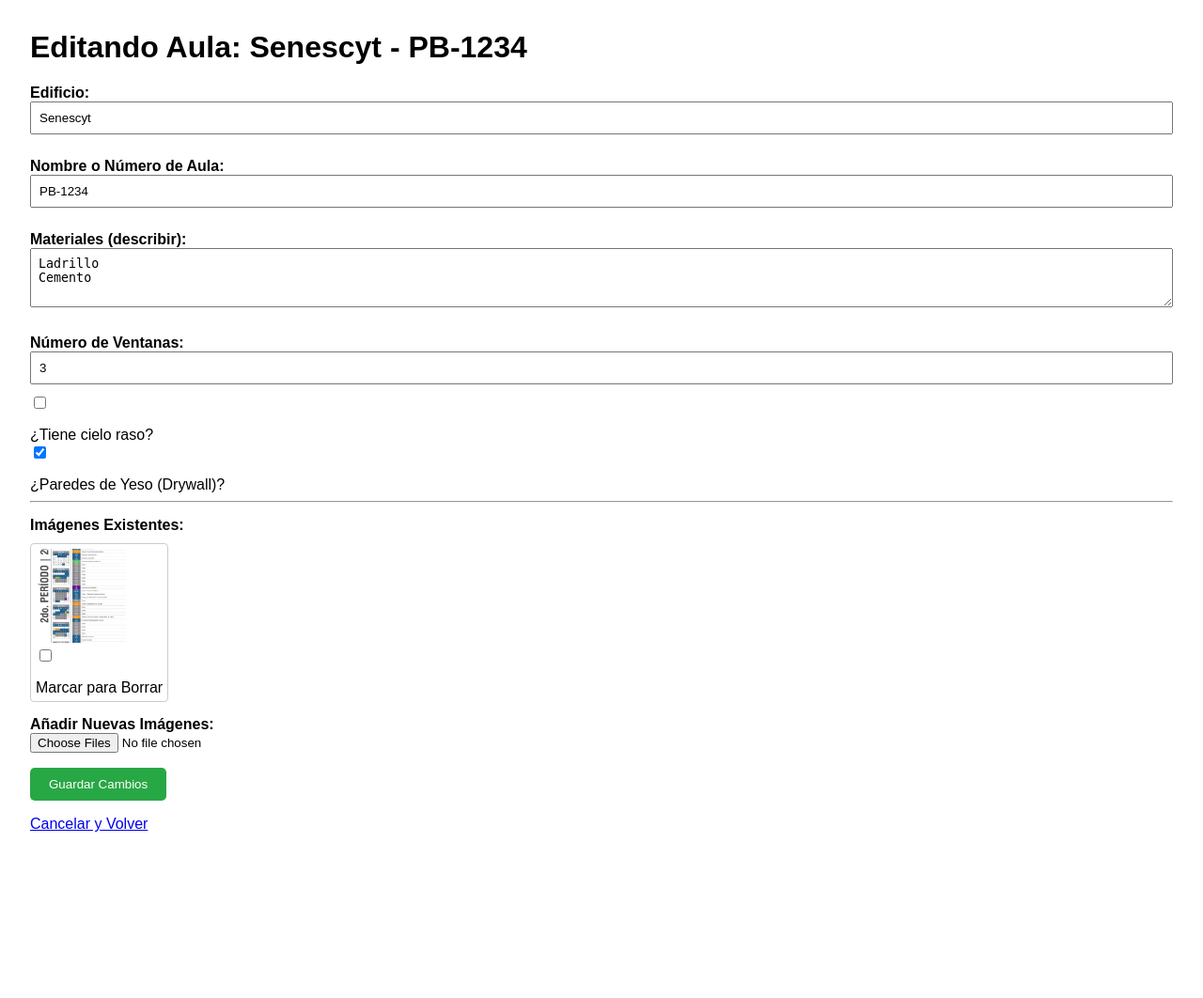
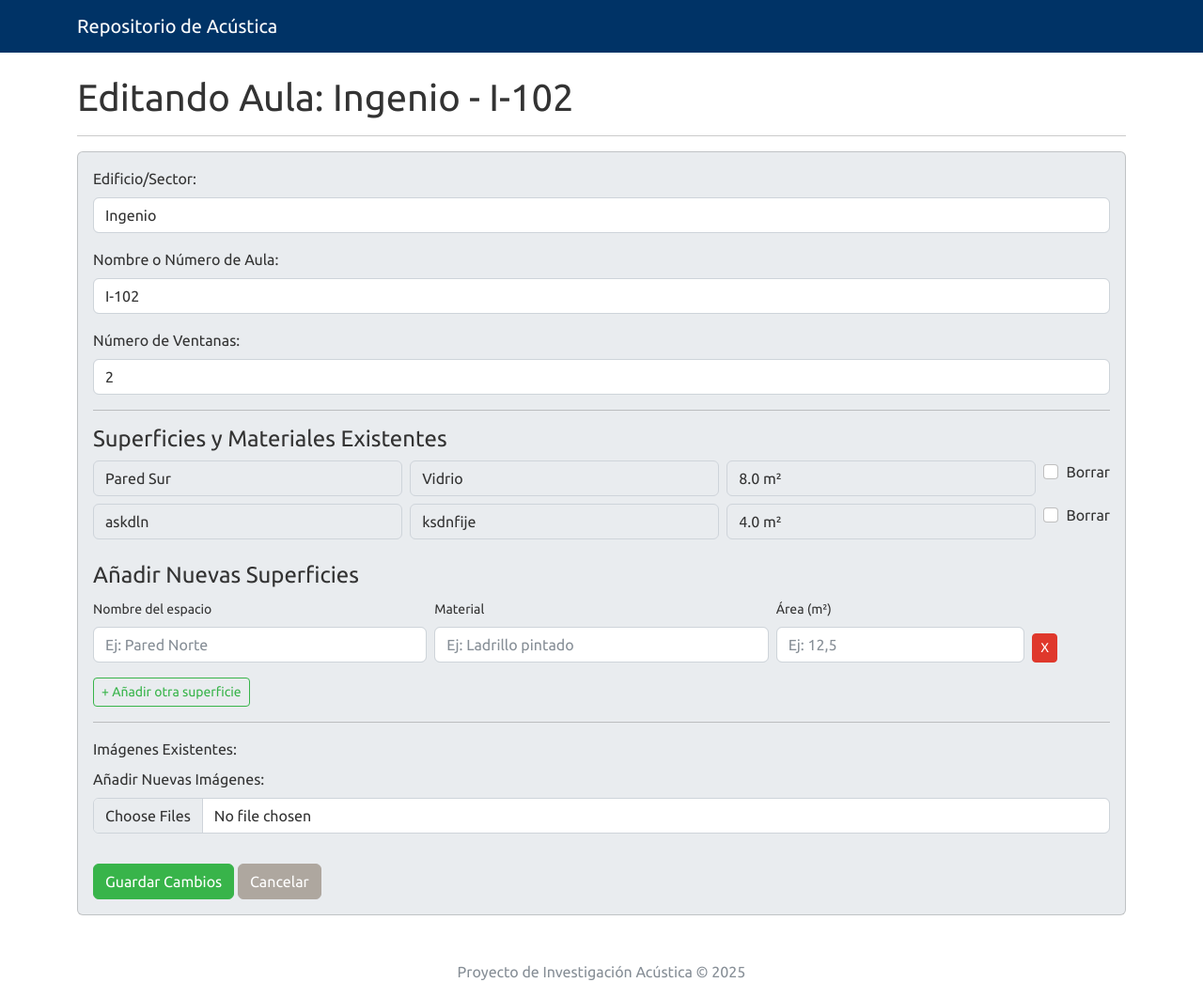
Before and after one commit to LuisXIB007/repositorio-acustica, a Flask app: page /aula/1/edit in a window 1280 px wide. Shown: the whole page at 94% size. Before the commit the page ends 885 px from the top, so only its background shows below. Run offline with Flask 3, Linux system fonts and the light colour scheme.

Commit message:
Cambio menú de superficies

```diff
--- a/app.py
+++ b/app.py
@@ -48,19 +48,28 @@ class Aula(db.Model):
     id = db.Column(db.Integer, primary_key=True)
     edificio = db.Column(db.String(100), nullable=False)
     nombre_aula = db.Column(db.String(100), nullable=False)
-    materiales = db.Column(db.Text, nullable=True)
     num_ventanas = db.Column(db.Integer, nullable=True)
-    cielo_raso = db.Column(db.Boolean, default=False)
-    paredes_yeso = db.Column(db.Boolean, default=False)
+    superficies = db.relationship('Superficie', backref='aula', lazy=True, cascade="all, delete-orphan")
 
     # Conexión 1: Un Aula puede tener MUCHAS Grabaciones
     grabaciones = db.relationship('Grabacion', backref='aula', lazy=True)
 
-    # Conexión 2: Un Aula puede tener MUCHAS Imágenes
     imagenes = db.relationship('ImagenAula', backref='aula', lazy=True)
 
     def __repr__(self):
         return f'<Aula {self.edificio} - {self.nombre_aula}>'
+
+class Superficie(db.Model):
+    id = db.Column(db.Integer, primary_key=True)
+    nombre_espacio = db.Column(db.String(200), nullable=False)
+    material = db.Column(db.String(200), nullable=False)
+    area = db.Column(db.Float, nullable=False)
+
+    # Vínculo: Esta superficie pertenece a UNA Aula
+    aula_id = db.Column(db.Integer, db.ForeignKey('aula.id'), nullable=False)
+
+    def __repr__(self):
+        return f'<Superficie {self.nombre_espacio}: {self.material}>'
 
 class ImagenAula(db.Model):
     id = db.Column(db.Integer, primary_key=True)
@@ -150,15 +159,27 @@ def add_aula():
         nueva_aula = Aula(
             edificio=request.form.get('edificio'),
             nombre_aula=request.form.get('nombre_aula'),
-            materiales=request.form.get('materiales'),
-            num_ventanas=int(request.form.get('num_ventanas', 0)),
-            cielo_raso='cielo_raso' in request.form,
-            paredes_yeso='paredes_yeso' in request.form
+            num_ventanas=int(request.form.get('num_ventanas', 0))
         )
 
         # 2. Añadirla a la sesión para obtener su ID
         db.session.add(nueva_aula)
         db.session.flush() # 'flush' asigna el ID sin guardar permanentemente
+
+        nombres_espacio = request.form.getlist('nombre_espacio[]')
+        materiales = request.form.getlist('material[]')
+        areas = request.form.getlist('area[]')
+
+        for nombre, mat, area in zip(nombres_espacio, materiales, areas):
+        # Solo guardar si el usuario llenó los 3 campos de la fila
+            if nombre and mat and area:
+                nueva_superficie = Superficie(
+                    nombre_espacio=nombre,
+                    material=mat,
+                    area=float(area.replace(',', '.')), # Reemplaza coma por punto
+                    aula_id=nueva_aula.id
+                )
+                db.session.add(nueva_superficie)
 
         # 3. Procesar y guardar las imágenes
         imagenes = request.files.getlist('imagenes')
@@ -211,10 +232,30 @@ def edit_aula(aula_id):
         # --- Actualizar datos del aula ---
         aula.edificio = request.form.get('edificio')
         aula.nombre_aula = request.form.get('nombre_aula')
-        aula.materiales = request.form.get('materiales')
         aula.num_ventanas = int(request.form.get('num_ventanas', 0))
-        aula.cielo_raso = 'cielo_raso' in request.form
-        aula.paredes_yeso = 'paredes_yeso' in request.form
+
+        # --- NUEVO: Borrar superficies seleccionadas ---
+        ids_a_borrar = request.form.getlist('delete_superficie')
+        for s_id in ids_a_borrar:
+            superficie_a_borrar = Superficie.query.get(s_id)
+            if superficie_a_borrar:
+                db.session.delete(superficie_a_borrar)
+
+        # --- NUEVO: Añadir nuevas superficies ---
+        nombres_espacio = request.form.getlist('nombre_espacio[]')
+        materiales = request.form.getlist('material[]')
+        areas = request.form.getlist('area[]')
+
+        for nombre, mat, area in zip(nombres_espacio, materiales, areas):
+            if nombre and mat and area:
+                nueva_superficie = Superficie(
+                    nombre_espacio=nombre,
+                    material=mat,
+                    area=float(area.replace(',', '.')),
+                    aula_id=aula.id
+                )
+                db.session.add(nueva_superficie)
+    # --- FIN DE LAS NUEVAS SECCIONES ---
 
         # --- Borrar imágenes seleccionadas ---
         imagenes_a_borrar_ids = request.form.getlist('delete_image')
--- a/templates/edit_aula.html
+++ b/templates/edit_aula.html
@@ -1,73 +1,107 @@
-<!DOCTYPE html>
-<html lang="es">
-<head>
-    <meta charset="UTF-8">
-    <title>Editando {{ aula.nombre_aula }}</title>
-    <style>
-        body { font-family: sans-serif; margin: 2em; }
-        input[type="text"], input[type="number"], textarea, select {
-            width: 100%; padding: 8px; margin-bottom: 10px; box-sizing: border-box;
-        }
-        label { display: block; margin-top: 15px; font-weight: bold; }
-        .checkbox-label { font-weight: normal; }
-        .image-preview { display: flex; flex-wrap: wrap; gap: 10px; margin-top: 10px; }
-        .image-preview div { border: 1px solid #ccc; padding: 5px; border-radius: 4px; }
-        .image-preview img { width: 100px; height: 100px; object-fit: cover; }
-        .btn-submit { padding: 10px 20px; background-color: #28a745; color: white; border: none; border-radius: 5px; cursor: pointer; }
-    </style>
-</head>
-<body>
-    <h1>Editando Aula: {{ aula.edificio }} - {{ aula.nombre_aula }}</h1>
+{% extends 'base.html' %}
 
-    <form method="POST" action="{{ url_for('edit_aula', aula_id=aula.id) }}" enctype="multipart/form-data">
+{% block title %}Editando {{ aula.nombre_aula }}{% endblock %}
 
-        <label for="edificio">Edificio:</label>
-        <input type="text" name="edificio" id="edificio" value="{{ aula.edificio }}" required>
+{% block content %}
+<h1>Editando Aula: {{ aula.edificio }} - {{ aula.nombre_aula }}</h1>
+<hr>
+<div class="card card-body bg-light">
+  <form method="POST" action="{{ url_for('edit_aula', aula_id=aula.id) }}" enctype="multipart/form-data">
 
-        <label for="nombre_aula">Nombre o Número de Aula:</label>
-        <input type="text" name="nombre_aula" id="nombre_aula" value="{{ aula.nombre_aula }}" required>
+    <div class="mb-3">
+      <label for="edificio" class="form-label">Edificio/Sector:</label>
+      <input type="text" name="edificio" id="edificio" class="form-control" value="{{ aula.edificio }}" required>
+    </div>
 
-        <label for="materiales">Materiales (describir):</label>
-        <textarea name="materiales" id="materiales" rows="3">{{ aula.materiales }}</textarea>
+    <div class="mb-3">
+      <label for="nombre_aula" class="form-label">Nombre o Número de Aula:</label>
+      <input type="text" name="nombre_aula" id="nombre_aula" class="form-control" value="{{ aula.nombre_aula }}" required>
+    </div>
 
-        <label for="num_ventanas">Número de Ventanas:</label>
-        <input type="number" name="num_ventanas" id="num_ventanas" value="{{ aula.num_ventanas }}">
+    <div class="mb-3">
+      <label for="num_ventanas" class="form-label">Número de Ventanas:</label>
+      <input type="number" name="num_ventanas" id="num_ventanas" class="form-control" value="{{ aula.num_ventanas }}">
+    </div>
 
-        <div>
-            <input type="checkbox" name="cielo_raso" id="cielo_raso" {% if aula.cielo_raso %}checked{% endif %}>
-            <label for="cielo_raso" class="checkbox-label">¿Tiene cielo raso?</label>
+    <hr>
+
+    <h4>Superficies y Materiales Existentes</h4>
+    {% for s in aula.superficies %}
+    <div class="row g-2 mb-2">
+        <div class="col">
+            <input type="text" class="form-control" value="{{ s.nombre_espacio }}" readonly disabled>
         </div>
+        <div class="col">
+            <input type="text" class="form-control" value="{{ s.material }}" readonly disabled>
+        </div>
+        <div class="col">
+            <input type="text" class="form-control" value="{{ s.area }} m²" readonly disabled>
+        </div>
+        <div class="col-auto">
+            <div class="form-check">
+                <input class="form-check-input" type="checkbox" name="delete_superficie" value="{{ s.id }}" id="delete-s-{{ s.id }}">
+                <label class="form-check-label" for="delete-s-{{ s.id }}">Borrar</label>
+            </div>
+        </div>
+    </div>
+    {% else %}
+    <p class="text-muted">No hay superficies registradas.</p>
+    {% endfor %}
 
-        <div>
-            <input type="checkbox" name="paredes_yeso" id="paredes_yeso" {% if aula.paredes_yeso %}checked{% endif %}>
-            <label for="paredes_yeso" class="checkbox-label">¿Paredes de Yeso (Drywall)?</label>
+    <h4 class="mt-4">Añadir Nuevas Superficies</h4>
+    <div id="superficies-container">
+      <div class="row g-2 mb-2 superficie-fila">
+        <div class="col-md-4">
+          <label class="form-label small">Nombre del espacio</label>
+          <input type="text" name="nombre_espacio[]" class="form-control" placeholder="Ej: Pared Norte">
         </div>
+        <div class="col-md-4">
+          <label class="form-label small">Material</label>
+          <input type="text" name="material[]" class="form-control" placeholder="Ej: Ladrillo pintado">
+        </div>
+        <div class="col-md-3">
+          <label class="form-label small">Área (m²)</label>
+          <input type="text" name="area[]" class="form-control" placeholder="Ej: 12,5">
+        </div>
+        <div class="col-md-1 d-flex align-items-end">
+          <button type="button" class="btn btn-danger btn-sm" onclick="removeRow(this)">X</button>
+        </div>
+      </div>
+    </div>
+    <button type="button" id="add-superficie-btn" class="btn btn-outline-success btn-sm mt-2">+ Añadir otra superficie</button>
+    <hr>
 
-        <hr>
+    <label class="form-label">Imágenes Existentes:</label>
+    <div class="mb-3">
+      <label for="imagenes" class="form-label">Añadir Nuevas Imágenes:</label>
+      <input type="file" name="imagenes" id="imagenes" multiple accept="image/*" class="form-control">
+    </div>
 
-        <label>Imágenes Existentes:</label>
-        <div class="image-preview">
-            {% for img in aula.imagenes %}
-            <div>
-                <img src="{{ url_for('get_aula_image', filename=img.filename) }}" alt="Foto">
-                <br>
-                <input type="checkbox" name="delete_image" value="{{ img.id }}">
-                <label class="checkbox-label">Marcar para Borrar</label>
-            </div>
-            {% else %}
-            <p>No hay imágenes.</p>
-            {% endfor %}
-        </div>
+    <button type="submit" class="btn btn-success mt-3">Guardar Cambios</button>
+    <a href="{{ url_for('aula_detalle', aula_id=aula.id) }}" class="btn btn-secondary mt-3">Cancelar</a>
+  </form>
+</div>
+{% endblock %}
 
-        <label for="imagenes">Añadir Nuevas Imágenes:</label>
-        <input type="file" name="imagenes" id="imagenes" multiple accept="image/*">
-
-        <p>
-            <input type="submit" value="Guardar Cambios" class="btn-submit">
-        </p>
-
-    </form>
-
-    <a href="{{ url_for('aula_detalle', aula_id=aula.id) }}">Cancelar y Volver</a>
-</body>
-</html>
+{% block scripts %}
+<script>
+  document.getElementById('add-superficie-btn').addEventListener('click', function() {
+    var container = document.getElementById('superficies-container');
+    var newRow = document.createElement('div');
+    newRow.className = 'row g-2 mb-2 superficie-fila';
+    newRow.innerHTML = `
+      <div class="col-md-4"><label class="form-label small">Nombre del espacio</label><input type="text" name="nombre_espacio[]" class="form-control" placeholder="Ej: Suelo"></div>
+      <div class="col-md-4"><label class="form-label small">Material</label><input type="text" name="material[]" class="form-control" placeholder="Ej: Parquet"></div>
+      <div class="col-md-3"><label class="form-label small">Área (m²)</label><input type="text" name="area[]" class="form-control" placeholder="Ej: 30"></div>
+      <div class="col-md-1 d-flex align-items-end"><button type="button" class="btn btn-danger btn-sm" onclick="removeRow(this)">X</button></div>
+    `;
+    container.appendChild(newRow);
+  });
+  function removeRow(button) {
+    var rows = document.querySelectorAll('.superficie-fila');
+    if (rows.length > 1) {
+      button.closest('.superficie-fila').remove();
+    }
+  }
+</script>
+{% endblock %}
--- a/templates/index.html
+++ b/templates/index.html
@@ -31,10 +31,8 @@
       <div class="col-md-6">
         <h5 class="card-title">Detalles</h5>
         <ul class="list-group list-group-flush">
-          <li class="list-group-item"><strong>Materiales:</strong> {{ aula.materiales or 'N/A' }}</li>
           <li class="list-group-item"><strong>Ventanas:</strong> {{ aula.num_ventanas }}</li>
-          <li class="list-group-item"><strong>Cielo Raso:</strong> {% if aula.cielo_raso %}Sí{% else %}No{% endif %}</li>
-          <li class="list-group-item"><strong>Paredes de Yeso:</strong> {% if aula.paredes_yeso %}Sí{% else %}No{% endif %}</li>
+          <li class="list-group-item"><strong>Superficies Registradas:</strong> {{ aula.superficies|length }}</li>
         </ul>
       </div>
       <div class="col-md-6">
```
Also changed, not shown: templates/add_aula.html (+66 -15 lines), templates/aula_detalle.html (+26 -4 lines), database.db.
